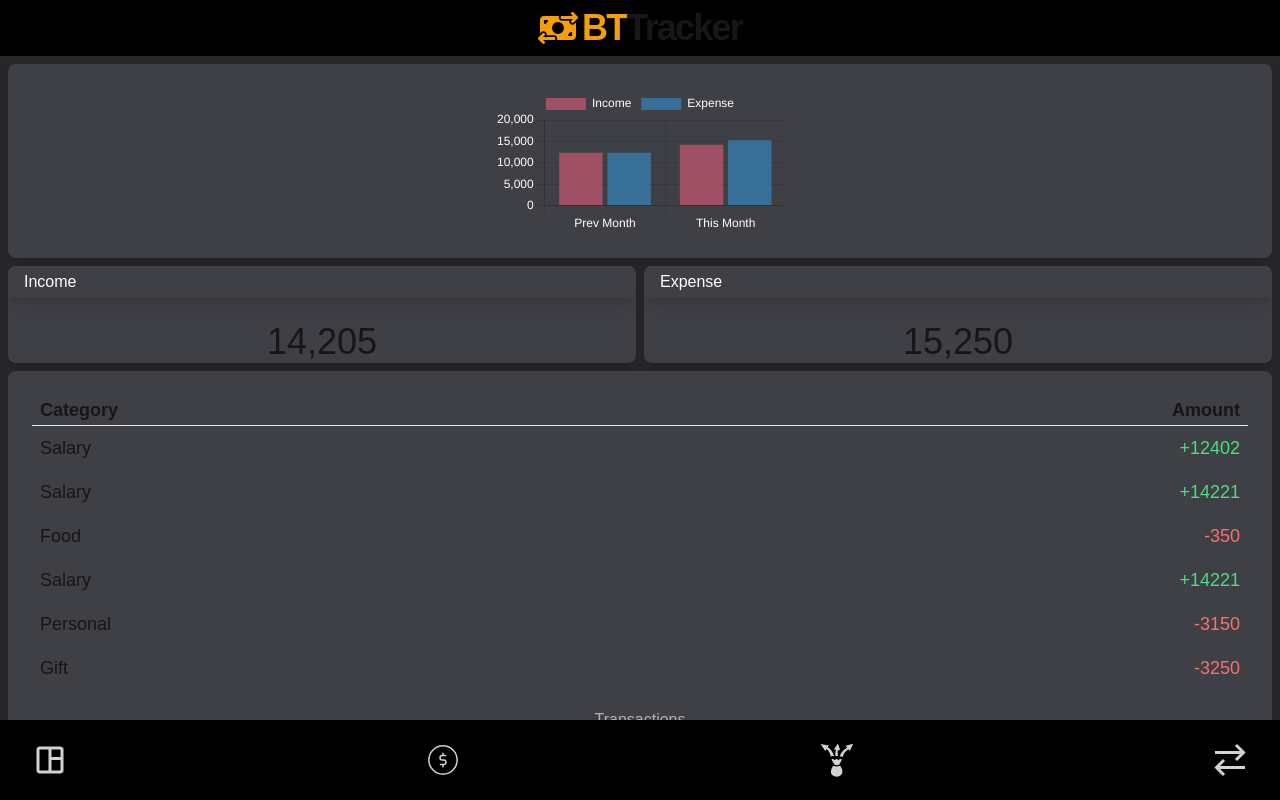
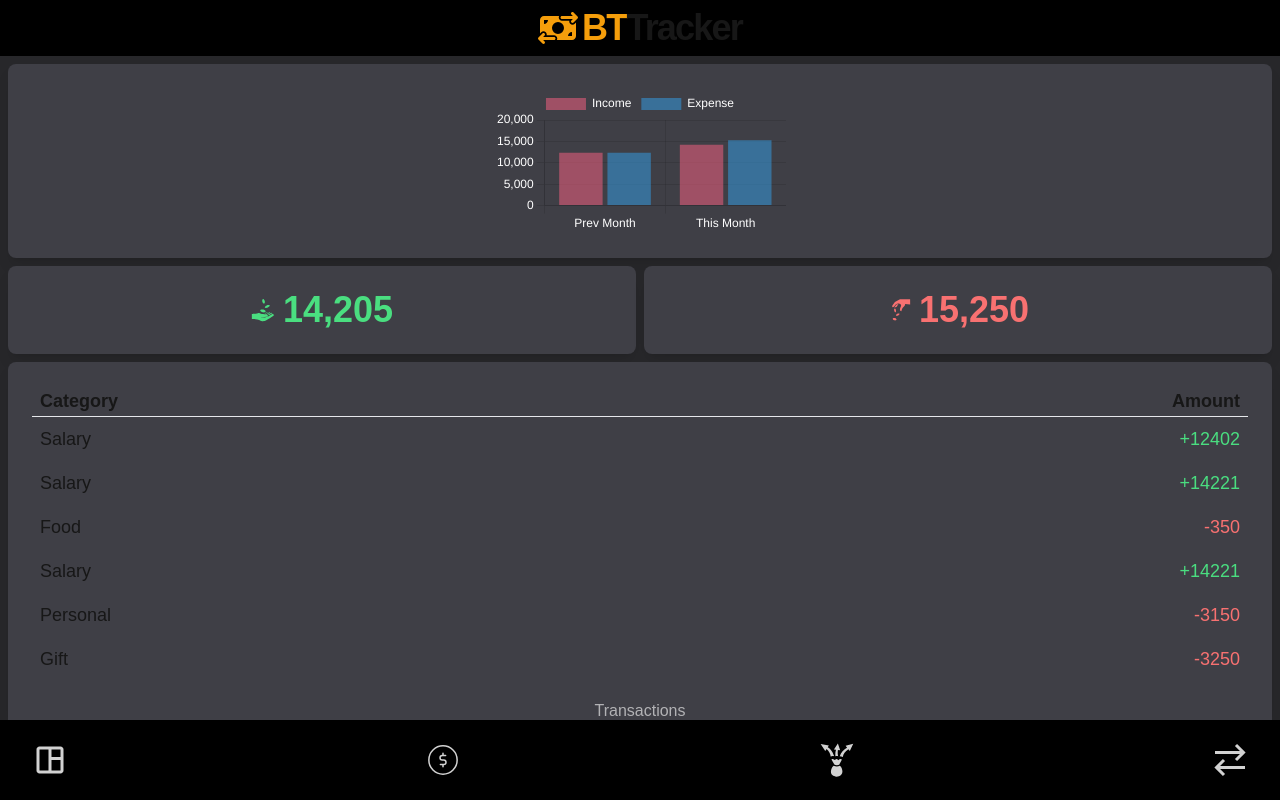
Before and after one commit to rivas-kdt/bttracker-app, a Next.js app: page /dashboard in a window 1280 px wide. Built offline with nearby package versions, Linux system fonts and the light colour scheme.

Commit message:
Resize income/expenses card

```diff
--- a/src/app/dashboard/page.js
+++ b/src/app/dashboard/page.js
@@ -5,6 +5,8 @@ import {
   CardFooter,
   CardHeader,
 } from "@/components/UI/Cards/Cards";
+import { GiPayMoney } from "react-icons/gi";
+import { GiReceiveMoney } from "react-icons/gi";
 import {
   Chart as ChartJS,
   CategoryScale,
@@ -80,20 +82,20 @@ export default function Dashboard() {
         </Card>
       </div>
       <div className="flex w-full gap-2 h-[15%]">
-        <Card className={`w-1/2`}>
-          <CardHeader className={` py-1 border-b-0 shadow-lg`}>
-            Income
-          </CardHeader>
-          <CardBody className={`flex justify-center`}>
-            <p className="text-4xl ">14,205</p>
+        <Card className={`w-1/2 p-0`}>
+          <CardBody
+            className={`h-full flex items-center justify-center text-green-400 font-bold p-0 gap-2`}
+          >
+            <GiReceiveMoney className=" w-[24px] h-[24px]"/>
+            <p className="text-2xl md:text-4xl">14,205</p>
           </CardBody>
         </Card>
-        <Card className={`w-1/2`}>
-          <CardHeader className={` py-1 border-b-0 shadow-lg`}>
-            Expense
-          </CardHeader>
-          <CardBody className={`flex justify-center`}>
-            <p className="text-4xl ">15,250</p>
+        <Card className={`w-1/2 p-0`}>
+          <CardBody
+            className={`h-full flex items-center justify-center text-red-400 font-bold p-0 gap-2`}
+          >
+            <GiPayMoney  className=" w-[24px] h-[24px]"/>
+            <p className="text-2xl md:text-4xl">15,250</p>
           </CardBody>
         </Card>
       </div>
```
